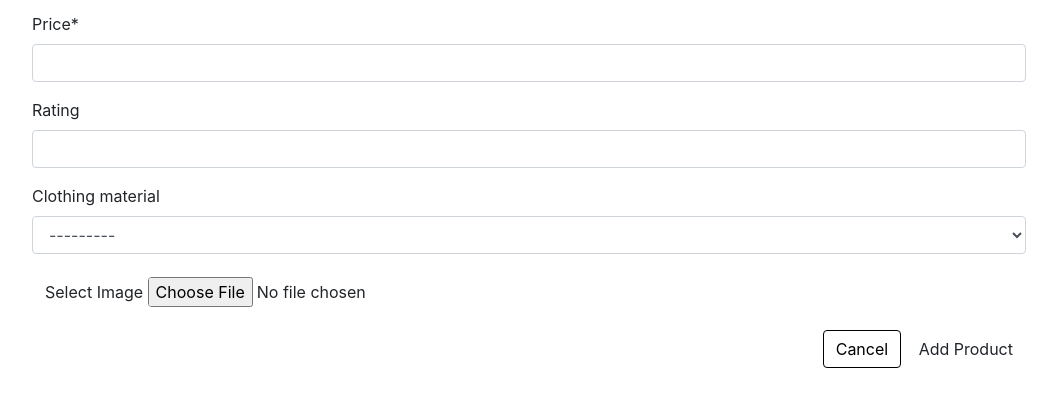
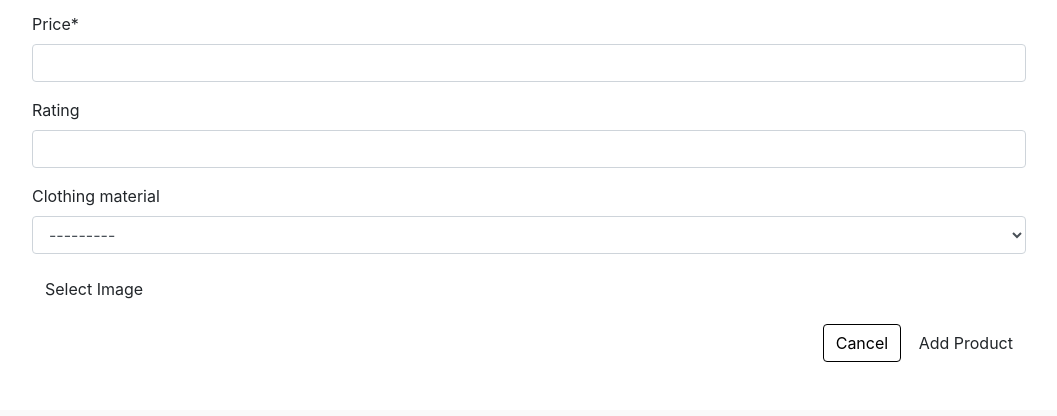
Before and after one commit to kylelawrencedev/lawrence-collections-ms4, a Django app: page /products/add/ in a window 1280 px wide. Shown: the part 935-1351 px from the top of the page, without its empty margins (111-1168 px from the left). Run offline with Django 3.2, Linux system fonts and the light colour scheme; the visitor is signed in with stand-in values (Sample User, id 1); data that the repository does not hold is empty; some libraries are stand-ins or nearby versions; some web fonts are replaced.

Commit message:
Add styling for image field for product admin

```diff
--- a/static/css/base.css
+++ b/static/css/base.css
@@ -242,6 +242,29 @@ a.category-badge > span.badge:hover {
 .material-icon {
     color: #058ed9;
 }
+/* Product Form */
+.btn-file {
+    position: relative;
+    overflow: hidden;
+}
+.btn-file input[type='file'] {
+    position: absolute;
+    top: 0;
+    right: 0;
+    min-width: 100%;
+    min-height: 100%;
+    opacity: 0;
+    cursor: pointer;
+}
+.custom-checkbox .cutom-control-label::before {
+    border-radius: .25rem;
+    border-color: #dc3545;
+}
+.custom-checkbox .custom-control-input:checked~.custom-control-label::before {
+    background-color: #dc3545;
+    border-color: #dc3545;
+    border-radius: 0;
+}
 /* --------------------------------- Media queries */
 
 /* Slightly larger container on xl screens */
```
